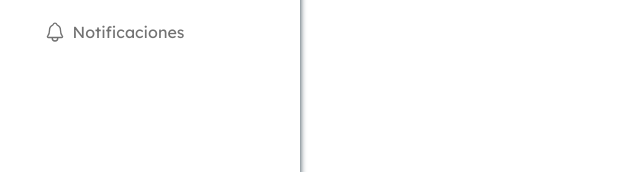
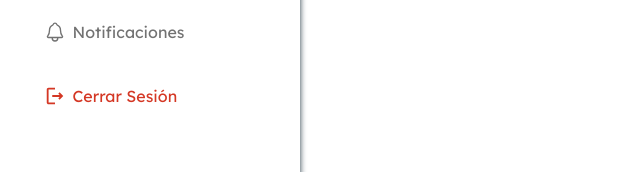
Before and after one commit to FazeElian/track-my-cash, a React (Vite) app in the folder client/: page /admin in a window 1280 px wide. Shown: the part 318-490 px from the top of the page, without its empty margins (0-640 px from the left). Built offline with nearby package versions, Linux system fonts and the light colour scheme; no server answers.

Commit message:
add: log out btn & func

```diff
--- a/client/src/assets/css/Global.css
+++ b/client/src/assets/css/Global.css
@@ -27,6 +27,8 @@ body {
     --color-blue: #3D90D9;
     --color-light-blue: #DDE9FF;
     --color-orange: #D35724;
+    --color-red: #D43724;
+    --color-light-red: #F9C1BA;
     --color-light-orange: #FFE6D3;
     font-family: "Lexend", sans-serif;
 }
--- a/client/src/assets/css/components/admin/AdminLayout.css
+++ b/client/src/assets/css/components/admin/AdminLayout.css
@@ -80,6 +80,16 @@
                     width: 24px;
                     height: 24px;
                 }
+
+                .item-logout-list-side-bar {
+                    color: var(--color-red) !important;
+                    cursor: pointer;
+                }
+
+                    .item-logout-list-side-bar:hover {
+                        color: var(--color-red) !important;
+                        background-color: var(--color-light-red);
+                    }
 
     .user-side-bar {
         display: flex;
--- a/client/src/components/admin/AdminLayout.tsx
+++ b/client/src/components/admin/AdminLayout.tsx
@@ -12,15 +12,23 @@ import { TbLayoutDashboard } from "react-icons/tb";
 import { IoMdSwap, IoIosArrowUp, IoIosMenu } from "react-icons/io";
 import { BiCategoryAlt } from "react-icons/bi";
 import { IoNotificationsOutline } from "react-icons/io5";
+import { MdOutlineLogout } from "react-icons/md";
 
 // Query
 import { useGetAuthenticatedUser } from "../../services/auth/queries";
+
+// Type
 import type { User } from "../../lib/types/services/user.type";
 
 // Loadint component
 import Loading from "./Loading";
 
 const AdminLayout = () => {
+    const logOut = () => {
+        localStorage.removeItem("AUTH_TOKEN");
+        navigate("/auth/login/");
+    }
+
     const [sideBar, setSideBar] = useState(false)
 
     const handleSideBar = () => {
@@ -99,6 +107,14 @@ const AdminLayout = () => {
                                 <IoNotificationsOutline />
                                 Notificaciones
                             </Link>
+                            <button
+                                type="button"
+                                className="item-nav-list-side-bar item-logout-list-side-bar font-lexend"
+                                onClick={logOut}
+                            >
+                                <MdOutlineLogout />
+                                Cerrar Sesión
+                            </button>
                         </ul>
                         <div className="user-side-bar">
                             <button className="btn-user-side-bar">
```
